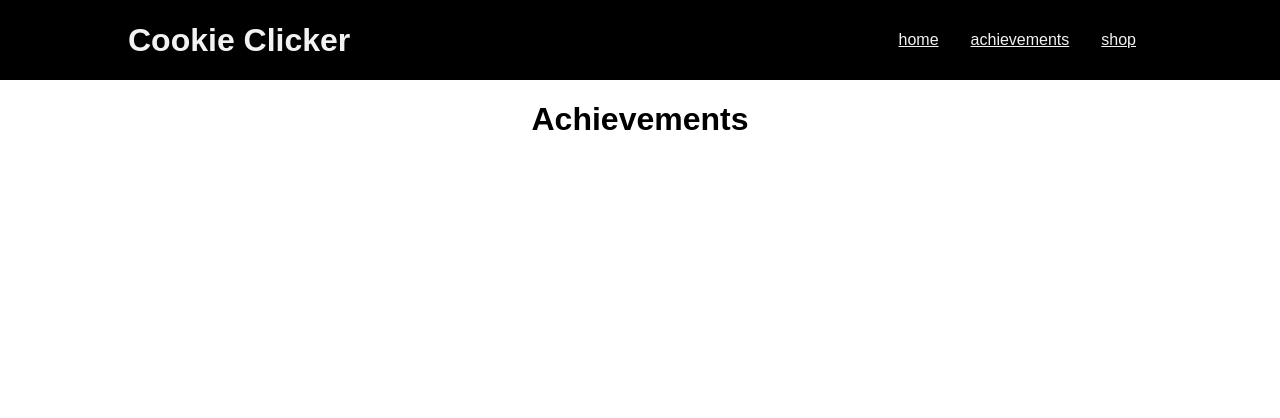
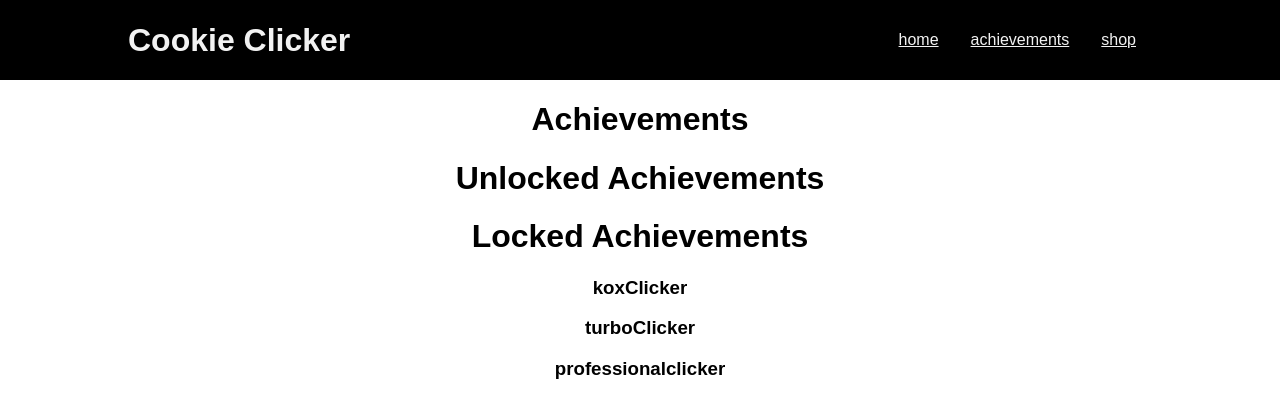
Before and after one commit to bm64/clicker-app, a React (Create React App) app: page /achievements in a window 1280 px wide. Shown: the top 418 px of the page. Built offline with nearby package versions, Linux system fonts and the light colour scheme.

Commit message:
add achievements feature

```diff
--- /dev/null
+++ b/src/achievementList.js
@@ -0,0 +1,16 @@
+let achievementlist = {
+  koxClicker: {
+    description: "reach 100 clicks",
+    requirement: { clicks: 5 },
+  },
+  turboClicker: {
+    description: "reach 100 clicks",
+    requirement: { clicks: 10 },
+  },
+  professionalclicker: {
+    description: "reach 5lvl",
+    requirement: { level: 5 },
+  },
+};
+
+export default achievementlist;
--- a/src/achievements.js
+++ b/src/achievements.js
@@ -1,9 +1,33 @@
-import React from "react";
+import React, { useContext } from "react";
+import ClickerContext from "./clickerContext";
+import achievementlist from "./achievementList";
+import { isConstructorDeclaration } from "typescript";
+console.log(Object.entries(achievementlist));
 
 const Achievements = () => {
+  const { playerAchievements } = useContext(ClickerContext);
+  console.log(playerAchievements);
+  console.log(
+    Object.entries(achievementlist).filter(([key, item]) =>
+      playerAchievements.includes(key)
+    )
+  );
+  console.log(Object.entries(achievementlist));
   return (
     <div>
       <h1>Achievements</h1>
+      <h1>Unlocked Achievements</h1>
+      {Object.entries(achievementlist)
+        .filter(([key, item]) => playerAchievements.includes(key))
+        .map(([key, item]) => (
+          <h3>{key}</h3>
+        ))}
+      <h1>Locked Achievements</h1>
+      {Object.entries(achievementlist)
+        .filter(([key, item]) => !playerAchievements.includes(key))
+        .map(([key, item]) => (
+          <h3>{key}</h3>
+        ))}
     </div>
   );
 };
--- a/src/clickerContext.js
+++ b/src/clickerContext.js
@@ -1,4 +1,5 @@
 import React, { useState, createContext, useEffect } from "react";
+import achievementlist from "./achievementList";
 
 const ClickerContext = createContext();
 export default ClickerContext;
@@ -18,11 +19,18 @@ const storageRequirements =
     ? parseInt(localStorage.getItem("lvlRequirement"))
     : 10;
 
+const storageAchievements =
+  localStorage.getItem("achievements") != undefined
+    ? JSON.parse(localStorage.getItem("achievements"))
+    : [];
+
 export const ContextProvider = ({ children }) => {
   const [clicks, setClicks] = useState(storageClicks);
-
   const [playerLvl, setPlayerLvl] = useState(storageLvl);
   const [lvlRequirement, setLvlRequirement] = useState(storageRequirements);
+  const [playerAchievements, setPlayerAchievements] =
+    useState(storageAchievements);
+  console.log(playerAchievements);
 
   useEffect(() => {
     if (clicks >= 10 && clicks < 20) {
@@ -43,14 +51,42 @@ export const ContextProvider = ({ children }) => {
     localStorage.setItem("lvlRequirement", lvlRequirement);
   }, [playerLvl, setLvlRequirement]);
 
+  //achievements handle useEffect
+
+  useEffect(() => {
+    for (const [achievement, achievementDetails] of Object.entries(
+      achievementlist
+    )) {
+      for (const [type, requirement] of Object.entries(
+        achievementDetails.requirement
+      )) {
+        console.log(type + requirement);
+        if (
+          type === "clicks" &&
+          clicks >= requirement &&
+          !playerAchievements.includes(achievement)
+        ) {
+          setPlayerAchievements([...playerAchievements, achievement]);
+        } else if (type === "level") {
+        }
+      }
+    }
+  }, [clicks, playerLvl]);
+
   const handleIncreaseClicks = () => {
     setClicks(clicks + 1);
   };
+
+  useEffect(() => {
+    localStorage.setItem("achievements", JSON.stringify(playerAchievements));
+  }, [playerAchievements]);
 
   const clearProgress = () => {
     localStorage.clear();
     setClicks(0);
     setPlayerLvl(1);
+    setLvlRequirement(10);
+    setPlayerAchievements([]);
   };
 
   const value = {
@@ -58,6 +94,7 @@ export const ContextProvider = ({ children }) => {
     handleIncreaseClicks,
     clearProgress,
     playerLvl,
+    playerAchievements: [...playerAchievements],
   };
   return (
     <ClickerContext.Provider value={value}>{children}</ClickerContext.Provider>
```
